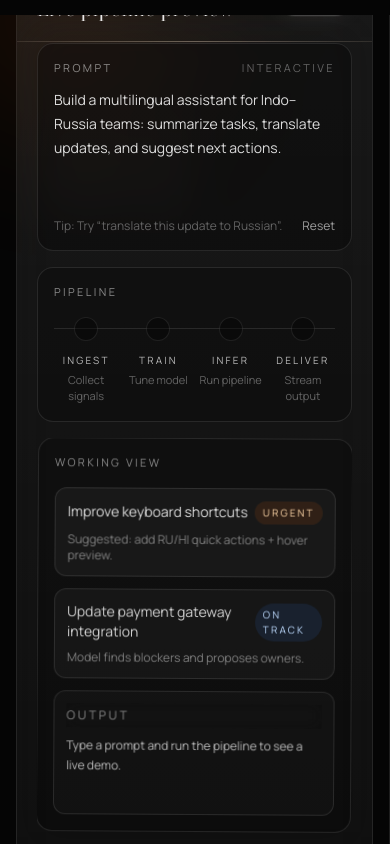
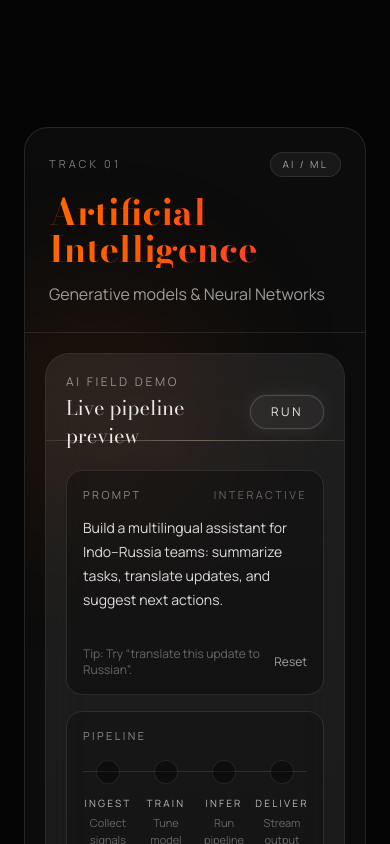
Before and after one commit to Shubh6665/IndoRussia-Hackathon, a Next.js app: page / in a window 390 px wide. Shown: the part 7980-8824 px from the top of the page. Built offline with nearby package versions, Linux system fonts and the light colour scheme.

Commit message:
fixed responsiveness

```diff
--- a/components/Tracks.tsx
+++ b/components/Tracks.tsx
@@ -53,6 +53,9 @@ export default function Tracks() {
   useEffect(() => {
     if (!sectionRef.current || !triggerRef.current) return;
 
+    const mm = gsap.matchMedia();
+
+    mm.add("(min-width: 768px)", () => {
       const tween = gsap.fromTo(
         sectionRef.current,
         { translateX: 0 },
@@ -80,14 +83,65 @@ export default function Tracks() {
         tween.scrollTrigger?.kill();
         tween.kill();
       };
+    });
+
+    return () => {
+      mm.revert();
+    };
   }, []);
 
   return (
-    <section id="tracks" ref={triggerRef} className="overflow-hidden bg-[#050505] relative">
+    <section id="tracks" ref={triggerRef} className="bg-[#050505] relative">
+      {/* Mobile: vertical stacked tracks */}
+      <div className="md:hidden px-6 pt-28 pb-24">
+        <div className="space-y-10">
+          {tracks.map((track) => (
             <div
-        ref={sectionRef}
-        className="h-screen w-[400vw] flex flex-row relative"
+              key={track.id}
+              className="rounded-3xl border border-white/10 bg-white/[0.03] overflow-hidden"
             >
+              <div className="p-6 border-b border-white/10">
+                <div className="flex items-center justify-between gap-4">
+                  <span className="text-[11px] uppercase tracking-[0.28em] text-white/45">
+                    Track {track.id}
+                  </span>
+                  <span className="rounded-full border border-white/10 bg-white/5 px-3 py-1 text-[10px] uppercase tracking-[0.22em] text-white/60">
+                    {track.badge}
+                  </span>
+                </div>
+
+                <h3
+                  className={`mt-4 text-4xl font-serif font-bold bg-gradient-to-r ${track.color} bg-clip-text text-transparent leading-[1.05]`}
+                >
+                  {track.title}
+                </h3>
+
+                <p className="mt-3 text-base font-sans text-white/60 leading-7">
+                  {track.desc}
+                </p>
+              </div>
+
+              <div className="p-5">
+                {track.component ? (
+                  <div className="w-full">
+                    {track.component}
+                  </div>
+                ) : (
+                  <div className="w-full h-64 border border-white/10 rounded-2xl flex items-center justify-center bg-white/5">
+                    <p className="text-white/30 uppercase tracking-widest">
+                      Interactive Demo Coming Soon
+                    </p>
+                  </div>
+                )}
+              </div>
+            </div>
+          ))}
+        </div>
+      </div>
+
+      {/* Desktop: pinned horizontal scroll */}
+      <div className="hidden md:block overflow-hidden">
+        <div ref={sectionRef} className="h-screen w-[400vw] flex flex-row relative">
           {tracks.map((track, index) => (
             <div
               key={index}
@@ -132,17 +186,19 @@ export default function Tracks() {
                 </button>
               </div>
 
-            {/* Interactive Demo Column */}
               <div className="relative z-10 w-full max-w-2xl flex items-center justify-center">
                 {track.component ? track.component : (
                   <div className="w-full h-64 md:h-96 border border-white/10 rounded-2xl flex items-center justify-center bg-white/5 backdrop-blur-sm">
-                    <p className="text-white/30 uppercase tracking-widest">Interactive Demo Coming Soon</p>
+                    <p className="text-white/30 uppercase tracking-widest">
+                      Interactive Demo Coming Soon
+                    </p>
                   </div>
                 )}
               </div>
             </div>
           ))}
         </div>
+      </div>
     </section>
   );
 }
--- a/components/demos/AIDemo.tsx
+++ b/components/demos/AIDemo.tsx
@@ -297,7 +297,7 @@ export default function AIDemo() {
       ref={rootRef}
       onMouseMove={onMouseMove}
       onMouseLeave={onMouseLeave}
-      className="relative w-full max-w-[780px] min-h-[460px] md:min-h-[480px]"
+      className="relative w-full max-w-full md:max-w-[780px] min-h-[460px] md:min-h-[480px]"
     >
       {/* Ambient glows */}
       <div className="pointer-events-none absolute -top-14 -left-14 h-56 w-56 rounded-full bg-orange-500/10 blur-[80px]" />
--- a/components/demos/BlockchainDemo.tsx
+++ b/components/demos/BlockchainDemo.tsx
@@ -129,7 +129,7 @@ export default function BlockchainDemo() {
   };
 
   return (
-    <div ref={containerRef} className="relative w-full max-w-[780px] min-h-[600px] rounded-3xl border border-white/10 bg-black/40 backdrop-blur-xl overflow-hidden flex flex-col">
+    <div ref={containerRef} className="relative w-full max-w-full md:max-w-[780px] min-h-[520px] md:min-h-[600px] rounded-3xl border border-white/10 bg-black/40 backdrop-blur-xl overflow-hidden flex flex-col">
       {/* Header */}
       <div className="p-6 border-b border-white/10 flex justify-between items-center bg-white/5">
         <div>
@@ -226,7 +226,7 @@ export default function BlockchainDemo() {
                 <p className="text-[10px] uppercase tracking-widest text-white/45">Event Stream</p>
                 <p className="text-[10px] uppercase tracking-widest text-white/30">live</p>
             </div>
-            <div className="mt-3 grid grid-cols-3 gap-3">
+            <div className="mt-3 grid grid-cols-1 sm:grid-cols-3 gap-3">
                 {events.slice(-3).map((e) => (
                 <div key={e.id} className="rounded-xl border border-white/10 bg-white/[0.03] p-3">
                     <p className="text-xs text-white/80">{e.title}</p>
--- a/components/demos/SecurityDemo.tsx
+++ b/components/demos/SecurityDemo.tsx
@@ -58,7 +58,7 @@ export default function SecurityDemo() {
   }, [firewallActive, lockdown]);
 
   return (
-    <div className="relative w-full max-w-[780px] min-h-[540px] md:min-h-[600px] rounded-3xl border border-white/10 bg-black/40 backdrop-blur-xl overflow-hidden flex flex-col">
+    <div className="relative w-full max-w-full md:max-w-[780px] min-h-[540px] md:min-h-[600px] rounded-3xl border border-white/10 bg-black/40 backdrop-blur-xl overflow-hidden flex flex-col">
       {/* Header */}
       <div className="p-5 border-b border-white/10 flex justify-between items-center bg-white/5">
         <div className="flex items-center gap-3">
@@ -99,7 +99,7 @@ export default function SecurityDemo() {
       </div>
 
       {/* Traffic Visualizer */}
-      <div className="flex-1 relative p-6 grid grid-cols-[1.35fr_0.65fr] gap-4">
+      <div className="flex-1 relative p-5 md:p-6 grid grid-cols-1 md:grid-cols-[1.35fr_0.65fr] gap-4">
         <div className="flex flex-col gap-4 overflow-hidden">
           <div className="flex justify-between text-[10px] text-white/40 uppercase tracking-widest">
             <span>Incoming</span>
@@ -156,7 +156,7 @@ export default function SecurityDemo() {
           </div>
 
           {/* Stats Footer */}
-          <div className="grid grid-cols-3 gap-4">
+          <div className="grid grid-cols-1 sm:grid-cols-3 gap-4">
             <div className="bg-white/5 rounded p-3 border border-white/5">
               <p className="text-[10px] text-white/40 uppercase">Threats Blocked</p>
               <p className="text-xl font-mono text-red-400">{stats.blocked}</p>
--- a/components/demos/SpaceDemo.tsx
+++ b/components/demos/SpaceDemo.tsx
@@ -209,7 +209,7 @@ export default function SpaceDemo() {
   }, []);
 
   return (
-    <div className="relative w-full max-w-[780px] min-h-[540px] md:min-h-[600px] rounded-3xl border border-white/10 bg-black/60 backdrop-blur-xl overflow-hidden flex">
+    <div className="relative w-full max-w-full md:max-w-[780px] min-h-[540px] md:min-h-[600px] rounded-3xl border border-white/10 bg-black/60 backdrop-blur-xl overflow-hidden flex flex-col md:flex-row">
       {/* Ambient effects */}
       <div className="pointer-events-none absolute inset-0 bg-gradient-to-br from-purple-900/30 via-blue-900/20 to-pink-900/30" />
       <div className="pointer-events-none absolute -top-32 -right-32 h-64 w-64 rounded-full bg-purple-500/20 blur-[120px]" />
@@ -218,7 +218,7 @@ export default function SpaceDemo() {
       <StarField count={100} />
 
       {/* Sidebar Controls */}
-      <div className="w-2/5 border-r border-white/10 p-6 flex flex-col justify-between bg-white/[0.03] relative z-10">
+      <div className="w-full md:w-2/5 border-b md:border-b-0 md:border-r border-white/10 p-6 flex flex-col justify-between bg-white/[0.03] relative z-10">
         <div>
           <div className="flex items-center gap-2 mb-1">
             <div className="h-2 w-2 rounded-full bg-purple-400 animate-pulse shadow-[0_0_8px_rgba(168,85,247,0.8)]" />
--- a/components/register/RegistrationExperience.tsx
+++ b/components/register/RegistrationExperience.tsx
@@ -160,13 +160,13 @@ function Field({
 }) {
   return (
     <div className="space-y-2">
-      <div className="flex items-start justify-between gap-6">
+      <div className="flex flex-col gap-2 sm:flex-row sm:items-start sm:justify-between sm:gap-6">
         <label className="font-sans text-xs uppercase tracking-[0.25em] text-white/80">
           {label}
           {required && <span className="ml-1 text-red-500">*</span>}
         </label>
         {hint ? (
-          <p className="max-w-[28rem] text-right font-sans text-xs text-white/55">
+          <p className="max-w-[28rem] text-left font-sans text-xs text-white/55 sm:text-right">
             {hint}
           </p>
         ) : null}
@@ -781,7 +781,7 @@ export default function RegistrationExperience() {
 
       <div
         id="registration-container"
-        className="flex min-h-screen pt-32 transition-all duration-700 ease-out"
+        className="flex min-h-screen pt-24 sm:pt-32 transition-all duration-700 ease-out"
       >
         {/* Left rail */}
         <aside
@@ -838,8 +838,8 @@ export default function RegistrationExperience() {
 
         {/* Center stage */}
         <div className="relative flex flex-1 justify-center">
-          <div className="relative mx-auto w-full max-w-6xl px-6 pb-32">
-            <div className="absolute inset-0 pointer-events-none z-0">
+          <div className="relative mx-auto w-full max-w-6xl px-4 sm:px-6 pb-24 sm:pb-32">
+            <div className="hidden md:block absolute inset-0 pointer-events-none z-0">
               <div className="sticky top-0 h-screen w-full">
                 <SerialPage steps={steps} active={activeStep} />
                 <RightOrangeStrip />
@@ -847,7 +847,7 @@ export default function RegistrationExperience() {
             </div>
 
             <div className="relative z-10 mx-auto w-full max-w-4xl border border-white/10 bg-white/8">
-              <div ref={scrollerRef} className="w-full px-8 py-10">
+              <div ref={scrollerRef} className="w-full px-5 py-8 sm:px-8 sm:py-10">
                 {/* Step 0 */}
                 <section
                   ref={(el) => {
```
Lines whose indentation alone changed are shown as unchanged.
